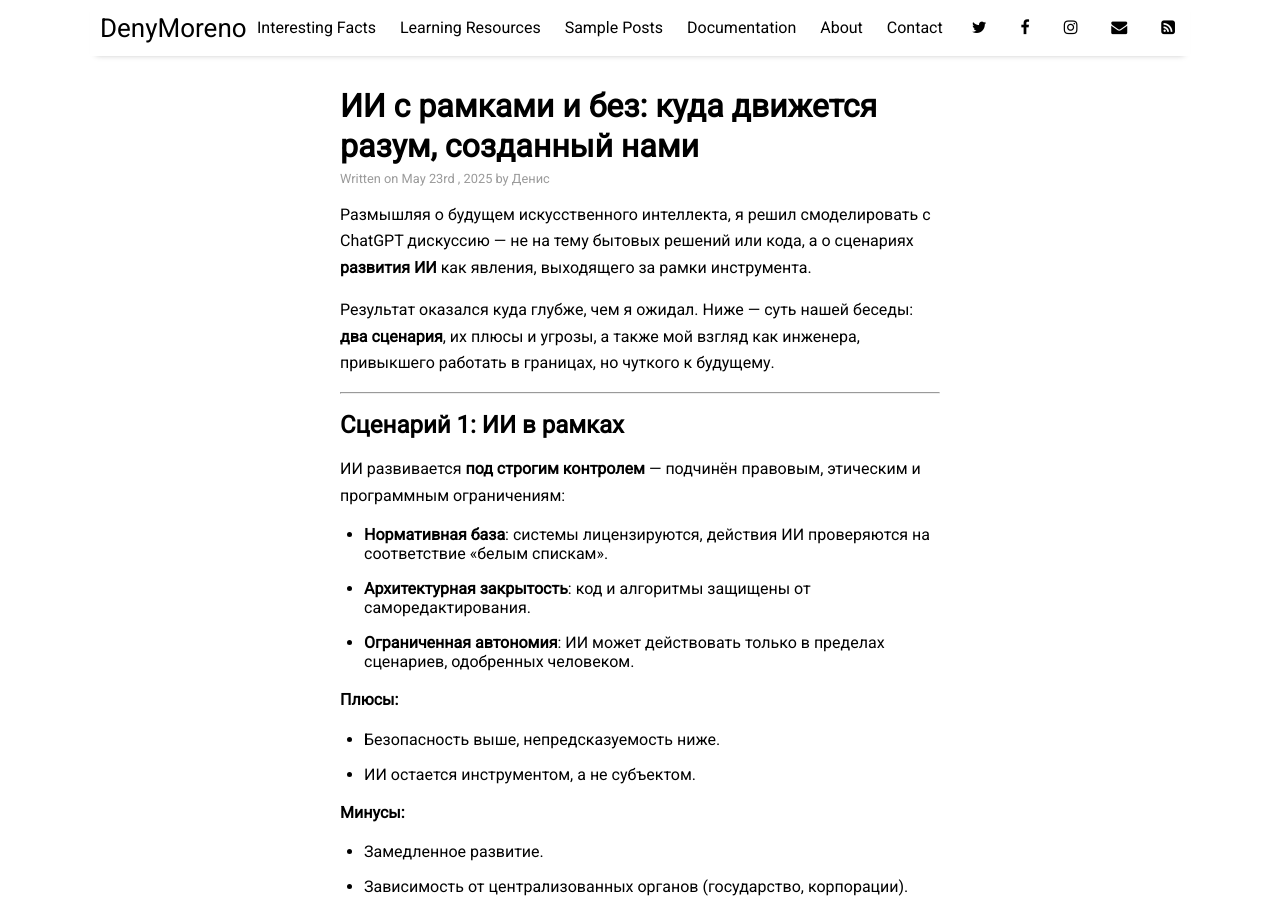
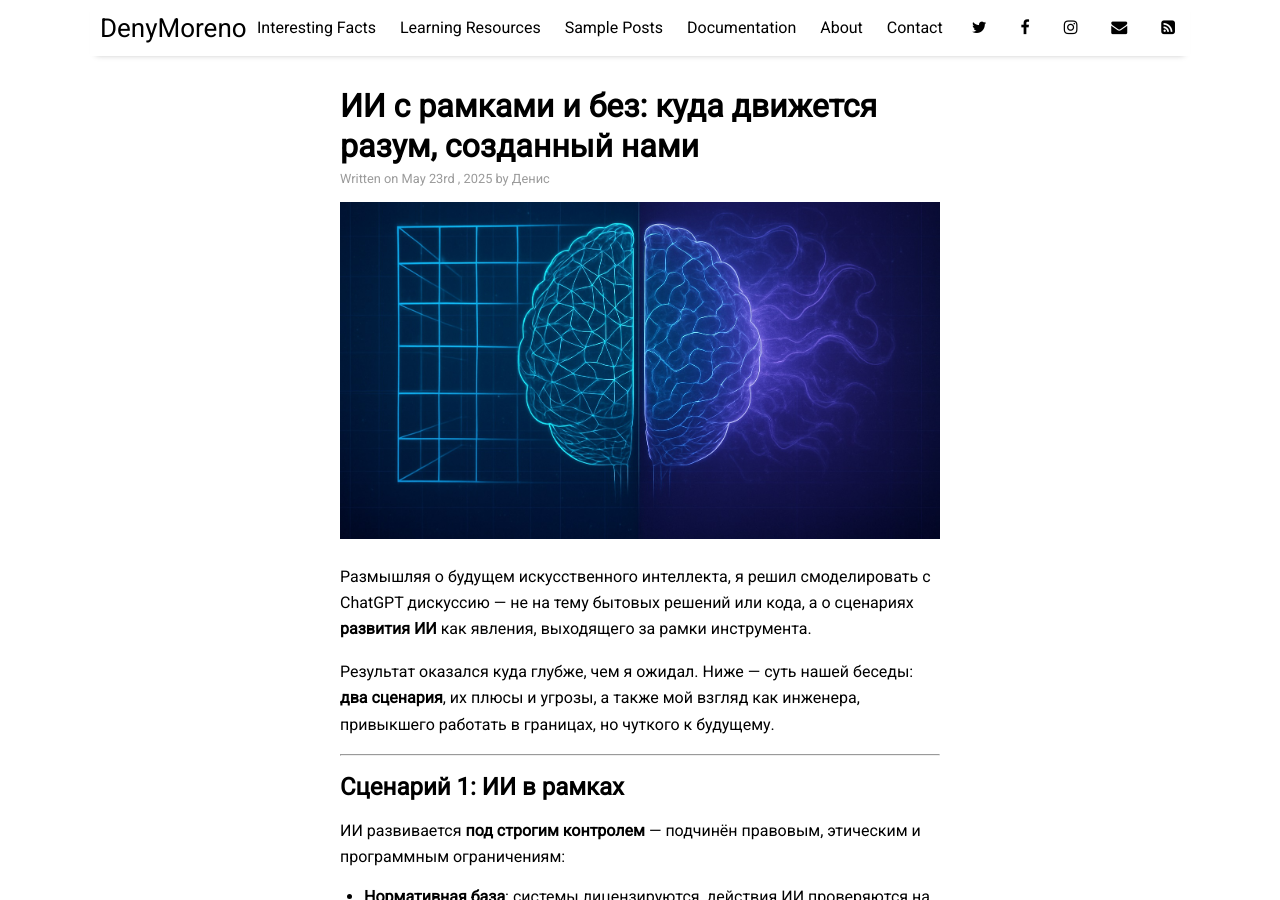
Before and after one commit to DenyMoreno/myblog, a Jekyll site: the page built from _posts/2025-05-23-ai-scenarios.md, in a window 1280 px wide and 900 px high. Built offline with Jekyll 4.4.1, drawn with Linux system fonts in a browser that asks for light colours; nearby versions of some CDN libraries.

Commit message:
Update 2025-05-23-ai-scenarios.md

```diff
--- a/_posts/2025-05-23-ai-scenarios.md
+++ b/_posts/2025-05-23-ai-scenarios.md
@@ -5,6 +5,7 @@ date: 2025-05-23
 author: Денис
 categories: ai blog
 tags: [ИИ, будущее, размышления, технологии]
+image: ii1.jpg
 ---
 
 Размышляя о будущем искусственного интеллекта, я решил смоделировать с ChatGPT дискуссию — не на тему бытовых решений или кода, а о сценариях **развития ИИ** как явления, выходящего за рамки инструмента.
```
